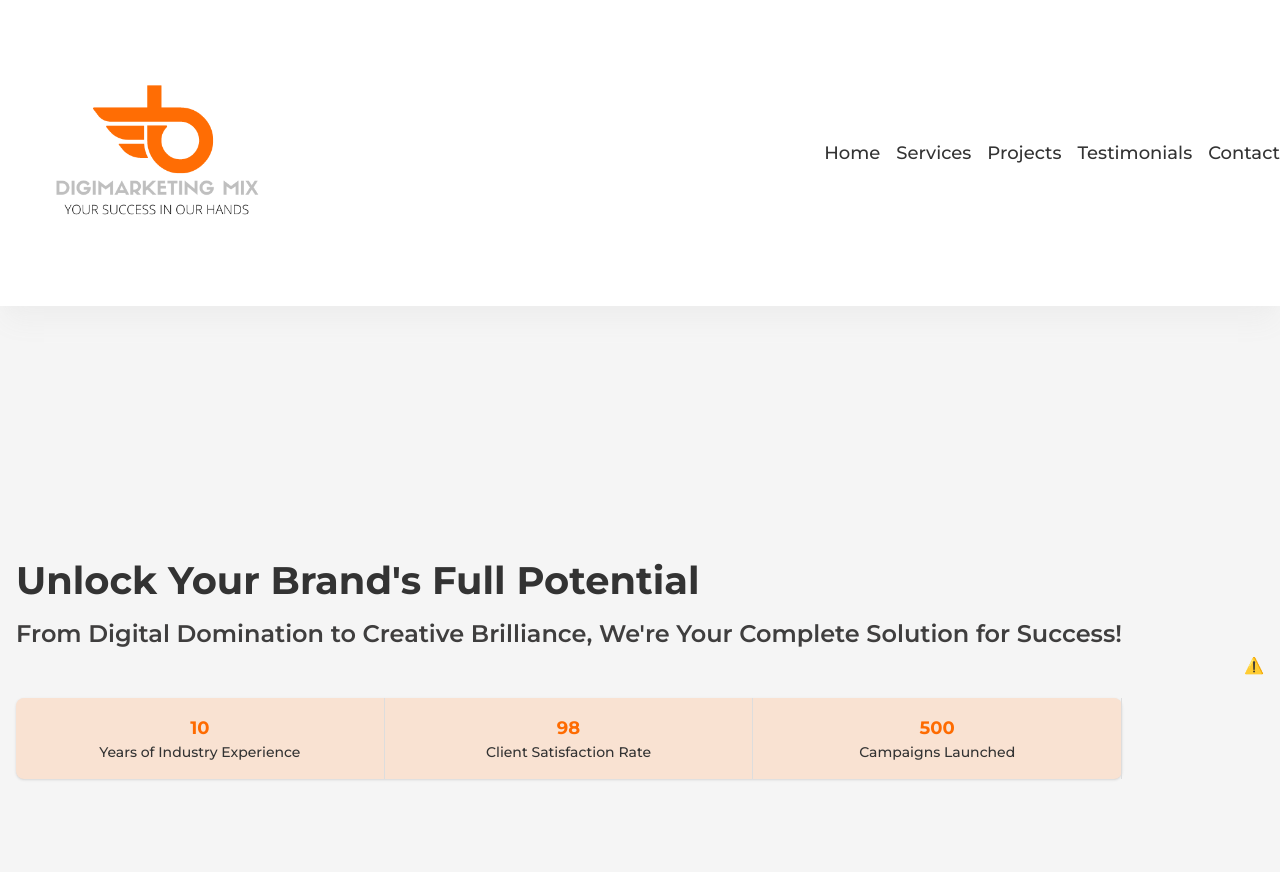
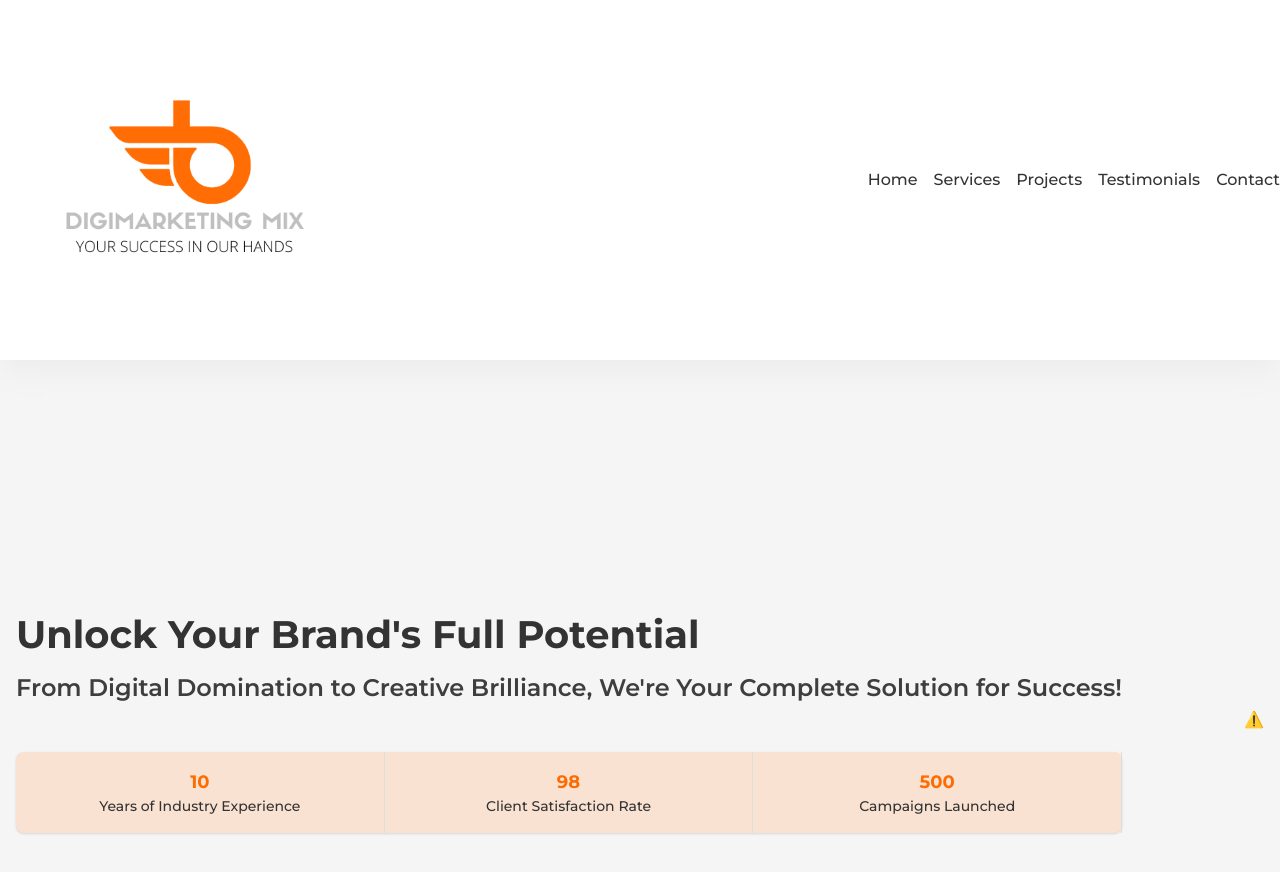
Before and after one commit to AfnanFerdousi/digimarketing_client2, a Next.js app: page / in a window 1280 px wide. Shown: the top 872 px of the page. Built offline with nearby package versions, Linux system fonts and the light colour scheme; no server answers.

Commit message:
[DONE] nav banner responsive

```diff
--- a/package.json
+++ b/package.json
@@ -10,6 +10,7 @@
   },
   "dependencies": {
     "@lottiefiles/react-lottie-player": "^3.5.3",
+    "@react-icons/all-files": "^4.1.0",
     "axios": "^1.6.7",
     "next": "14.1.0",
     "react": "^18",
--- a/src/components/home/Banner.jsx
+++ b/src/components/home/Banner.jsx
@@ -39,7 +39,7 @@ const Banner = () => {
                     </div>
                     <div className="p-4 text-center w-[75%] border-r-[1px] border-[#ddd]">
                         <div className="text-lg font-bold">
-                            {counted && <CountUp start={0} end={500} duration={4} />}
+                            {counted && <CountUp start={0} end={500} duration={3} />}
                         </div>
                         <div className="text-[#333] font-inter font-medium lg:md:text-[14px] text-[10px]">Campaigns Launched</div>
                     </div>
--- a/src/components/shared/Navbar.jsx
+++ b/src/components/shared/Navbar.jsx
@@ -1,30 +1,70 @@
 import Image from 'next/image';
-import React from 'react';
+import React, {useState} from 'react';
 import logo from '../../../public/fullLogo.png'
+import { RiMenuFill } from "react-icons/ri";
+import Link from "next/link";
 
 const Navbar = () => {
+    const [open, setOpen] = useState(false)
     return (
         <div className='bg-[#fff] shadow-xl shadow-[#eeeeee]'>
-        <nav className='flex items-center max-w-[1320px] w-full mx-auto font-montserrat '>
+            <nav className='flex items-center justify-between max-w-[1320px] w-full mx-auto font-montserrat relative lg:md:px-0 px-4'>
                 <div >
                     <Image
                         alt="logo"
                         src={logo}
-                    width={150}
+                        width={120}
                         height={100}
-                    className="lg:md:w-[85%] w-[60%] lg:md:h-full h-[80%]"
+                        className="lg:md:w-[100%] w-[90%] lg:md:h-full h-[80%]"
                     />
                 </div>
 
                 <div className='lg:md:block hidden w-full'>
-                <ul className='flex items-center justify-end gap-x-4 text-lg font-medium text-[#333]'>
-                    <li className='hover:text-[#FE6B01] delay-200 transition-colors'>Home</li>
-                    <li className='hover:text-[#FE6B01] delay-200 transition-colors'>Services</li>
-                    <li className='hover:text-[#FE6B01] delay-200 transition-colors'>Projects</li>
-                    <li className='hover:text-[#FE6B01] delay-200 transition-colors'>Testimonials</li>
-                    <li className='hover:text-[#FE6B01] delay-200 transition-colors'>Contact</li>
+                    <ul className='flex items-center justify-end gap-x-4 text-[16px] font-medium text-[#333]'>
+                        <li className='hover:text-[#FE6B01] delay-200 transition-colors'>
+                            <Link href="/home">Home</Link>
+                        </li>
+                        <li className='hover:text-[#FE6B01] delay-200 transition-colors'>
+                            <Link href="/services">Services</Link>
+                        </li>
+                        <li className='hover:text-[#FE6B01] delay-200 transition-colors'>
+                            <Link href="/projects">Projects</Link>
+                        </li>
+                        <li className='hover:text-[#FE6B01] delay-200 transition-colors'>
+                            <Link href="/testimonials">Testimonials</Link>
+                        </li>
+                        <li className='hover:text-[#FE6B01] delay-200 transition-colors'>
+                            <Link href="/contact">Contact</Link>
+                        </li>
                     </ul>
                 </div>
+
+                <div className='lg:md:hidden block w-full text-end '>
+                            <button onClick={() => setOpen(!open)} className="text-[#FE6B01] text-2xl"><RiMenuFill /></button>
+                            {open === true &&
+                            <div className="w-full flex justify-end">
+                        <ul className="menu absolute w-56 rounded-box p-4 bg-[#f9e2d2] text-[14px] font-semibold text-[#333] z-[100] ">
+                                {/* Sidebar content here */}
+                                <li className='hover:text-[#FE6B01] delay-200 transition-colors'>
+                                    <Link href="/home">Home</Link>
+                                </li>
+                                <li className='hover:text-[#FE6B01] delay-200 transition-colors'>
+                                    <Link href="/services">Services</Link>
+                                </li>
+                                <li className='hover:text-[#FE6B01] delay-200 transition-colors'>
+                                    <Link href="/projects">Projects</Link>
+                                </li>
+                                <li className='hover:text-[#FE6B01] delay-200 transition-colors'>
+                                    <Link href="/testimonials">Testimonials</Link>
+                                </li>
+                                <li className='hover:text-[#FE6B01] delay-200 transition-colors'>
+                                    <Link href="/contact">Contact</Link>
+                                </li>
+                            </ul>
+                            </div>
+}
+                        </div>
+
             </nav>
         </div>
     );
--- a/src/pages/index.jsx
+++ b/src/pages/index.jsx
@@ -1,10 +1,14 @@
 import React from 'react';
+import Head from 'next/head';
 import MainLayout from './../layout/MainLayout';
 import Banner from './../components/home/Banner'
 
 const Home = () => {
   return (
     <div>
+      <Head>
+        <title>DigiMarketing Mix | Home</title>
+      </Head>
       <Banner/>
     </div>
   );
```
Also changed, not shown: 1 other file (tests, documents, lock files or other folders). Lines whose indentation alone changed are shown as unchanged.
